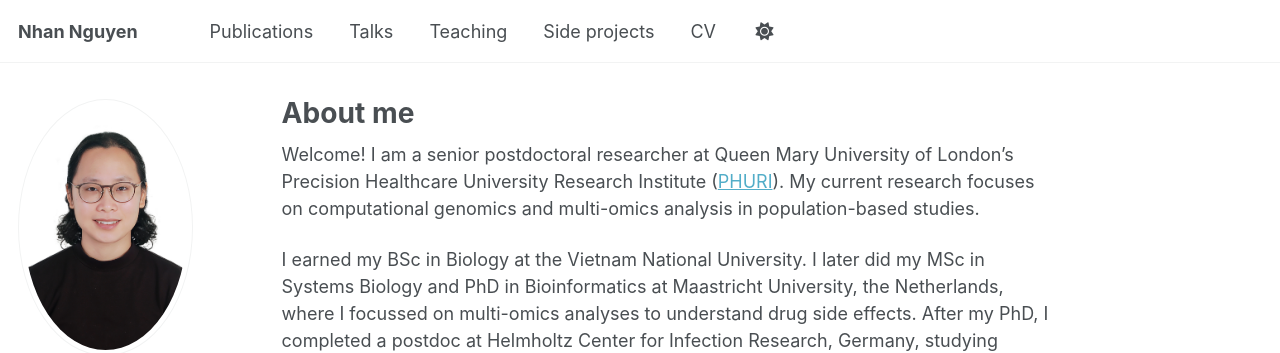
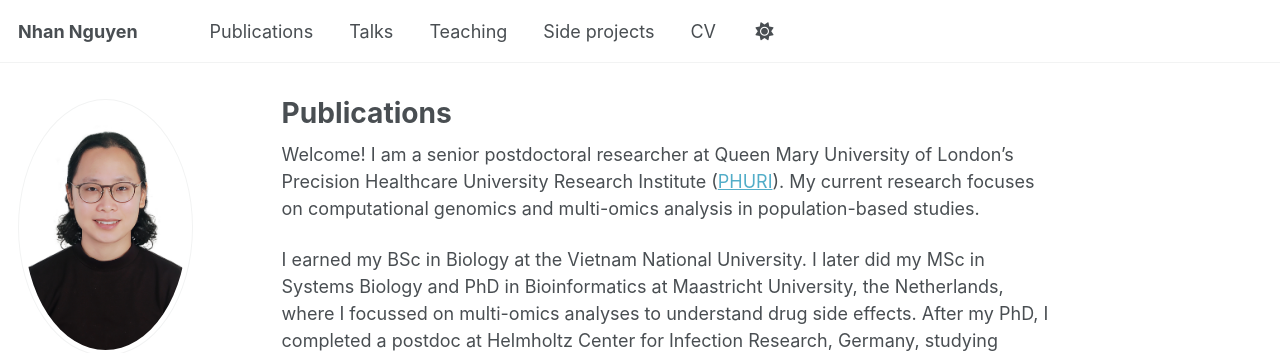
Before and after one commit to NhanNguyen000/NhanNguyen000.github.io, a Jekyll site: the page built from _pages/publications.md, in a window 1280 px wide and 900 px high. Shown: the top 353 px of the window. Built offline with Jekyll 4.4.1, drawn with Linux system fonts in a browser that asks for light colours; some web fonts are replaced; a script that is not in the unit is left out; part of the change alters nothing that is shown.

Commit message:
make one publication page

```diff
--- a/_config.yml
+++ b/_config.yml
@@ -222,7 +222,7 @@ collections:
     output: true
     permalink: /:collection/:path/
   publications:
-    output: true
+    output: false
     permalink: /:collection/:path/
   portfolio:
     output: true
--- /dev/null
+++ b/_pages/publications.md
@@ -0,0 +1,39 @@
+---
+permalink: /
+title: "Publications"
+author_profile: true
+redirect_from:
+  - /publications/
+  - /publications.html
+---
+
+Welcome! I am a senior postdoctoral researcher at Queen Mary University of London’s Precision Healthcare University Research Institute ([PHURI](https://www.qmul.ac.uk/phuri/)). My current research focuses on computational genomics and multi-omics analysis in population-based studies.
+
+I earned my BSc in Biology at the Vietnam National University. I later did my MSc in Systems Biology and PhD in Bioinformatics at Maastricht University, the Netherlands, where I focussed on multi-omics analyses to understand drug side effects. After my PhD, I completed a postdoc at Helmholtz Center for Infection Research, Germany, studying multi-omics and immune phenotyping profiles to uncover patterns in individual immune responses.
+
+I have been working with multi-omics datasets including DNA methylation (MEDIPseq, bulk sample), transcriptomics (bulk and single-cell RNAseq), proteomics (untargeted and targeted), and metabolites (untargeted and targeted) data. My research interests focussed on multi-omics analysis to reveal the influence of genetic and environmental risk factors on disease progress and individual responses.
+
+
+
+Research
+======
+My research lies at the intersection of two main areas: multi-omics analysis and the investigation of genetic and non-genetic factors (such as diseases, infections, drugs, etc.) that shape individual responses.
+
+I am particularly interested in leveraging existing datasets to address new research questions and in transferring analytical techniques across different research domains.
+
+**Drug side effects:**
+
+Individual responses to drugs can vary widely due to genetic and molecular differences, leading to diverse side effect profiles. Studying these variations through multi-omics analysis helps uncover biological pathways underlying drug sensitivity and toxicity.
+
+**Infections:**
+
+Infectious agents interact dynamically with the host’s genetic and immune landscape, shaping disease outcomes and recovery patterns. Investigating these interactions provides insights into host–pathogen biology and mechanisms of immune regulation.
+
+**Enviromental factors & life styles:**
+
+Environmental exposures and lifestyle choices—such as diet, pollution, and physical activity—can profoundly influence molecular and physiological responses. Understanding these effects helps reveal how external factors modulate biological systems and contribute to health or disease risk.
+
+
+For more information
+------
+More information about my academic work [Publications](https://nhannguyen000.github.io/publications/) and [Talks](https://nhannguyen000.github.io/talks/), and my [Side Projects](https://nhannguyen000.github.io/portfolio/).
```
